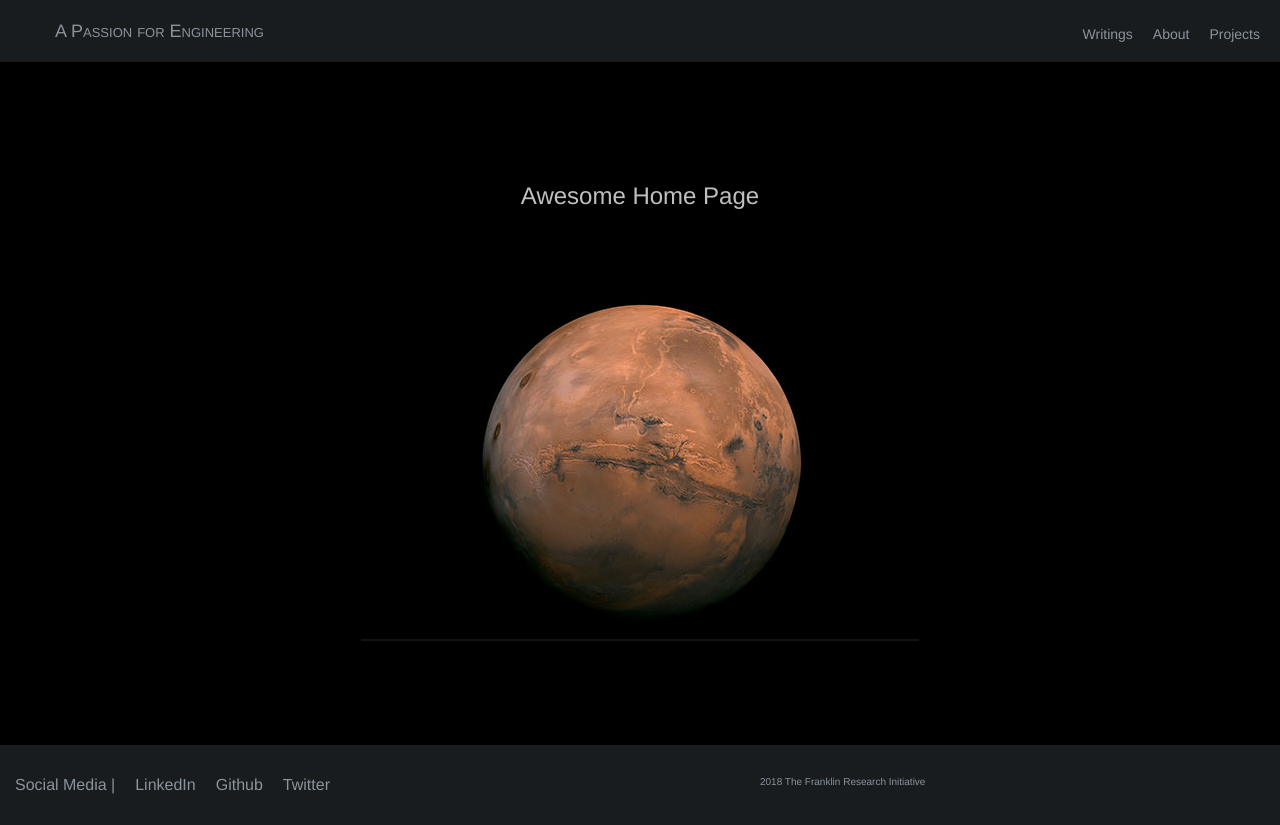
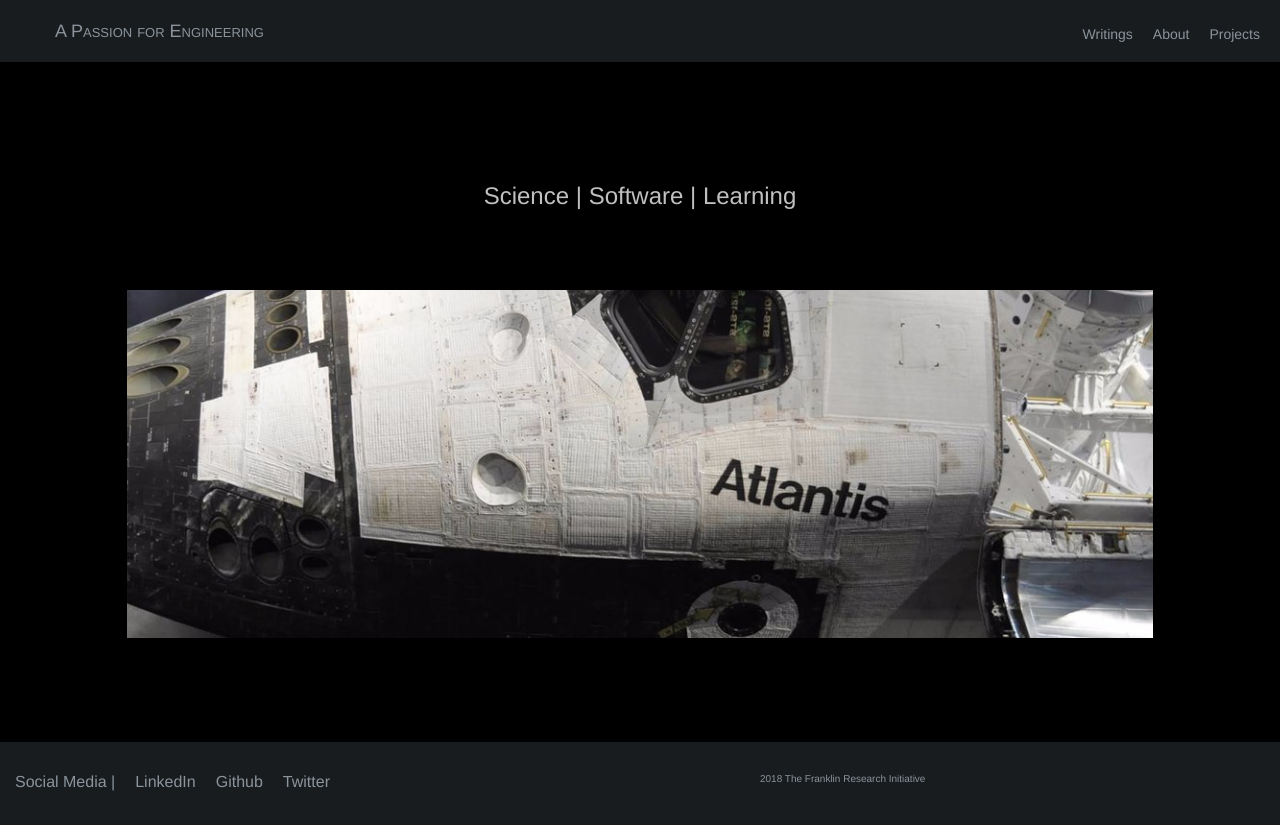
Before and after one commit to dave5801/Portfolio, a React (Create React App) app in the folder portfolio-site/: page / in a window 1280 px wide. Built offline with nearby package versions, Linux system fonts and the light colour scheme.

Commit message:
adding to non footer stuff on footer branch

```diff
--- a/portfolio-site/src/scenes/home/home-images/homeImageSection.js
+++ b/portfolio-site/src/scenes/home/home-images/homeImageSection.js
@@ -3,7 +3,7 @@
 const HomeImageSection = () => (
   <div className="Home-Image-Section">
     <h1>Home Page Images Here</h1>
-    <img src={ require('./images/mars.png') }  alt="img1"/>
+    <img src={ require('./images/atlantis.png') }  alt="img1"/>
   </div>
 );
 
--- a/portfolio-site/src/scenes/home/homepage/homepage.js
+++ b/portfolio-site/src/scenes/home/homepage/homepage.js
@@ -5,7 +5,7 @@
 
 const HomePage = () => (
   <div className="image-section">
-    <h2>Awesome Home Page</h2>
+    <h2>Science | Software | Learning</h2>
     <HomeImageSection></HomeImageSection>
   </div>
 );
```
Also changed, not shown: portfolio-site/src/scenes/home/home-images/images/atlantis.png (added).
